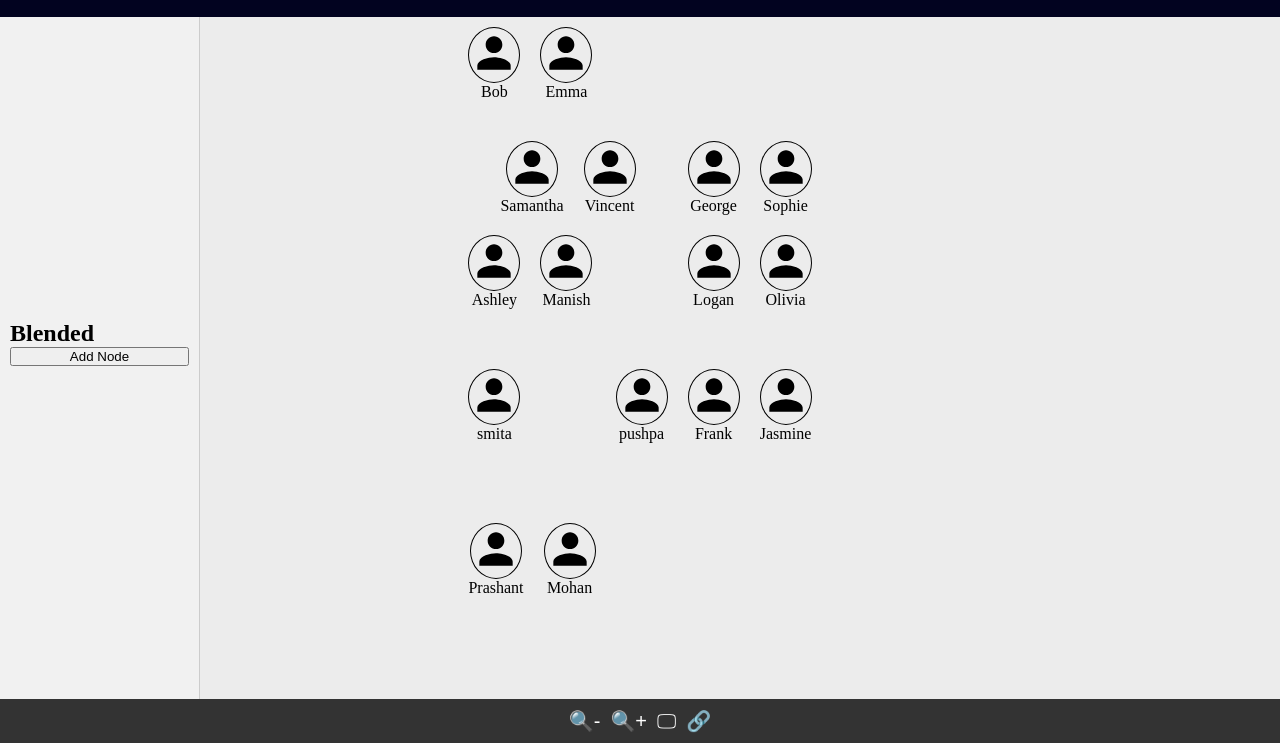
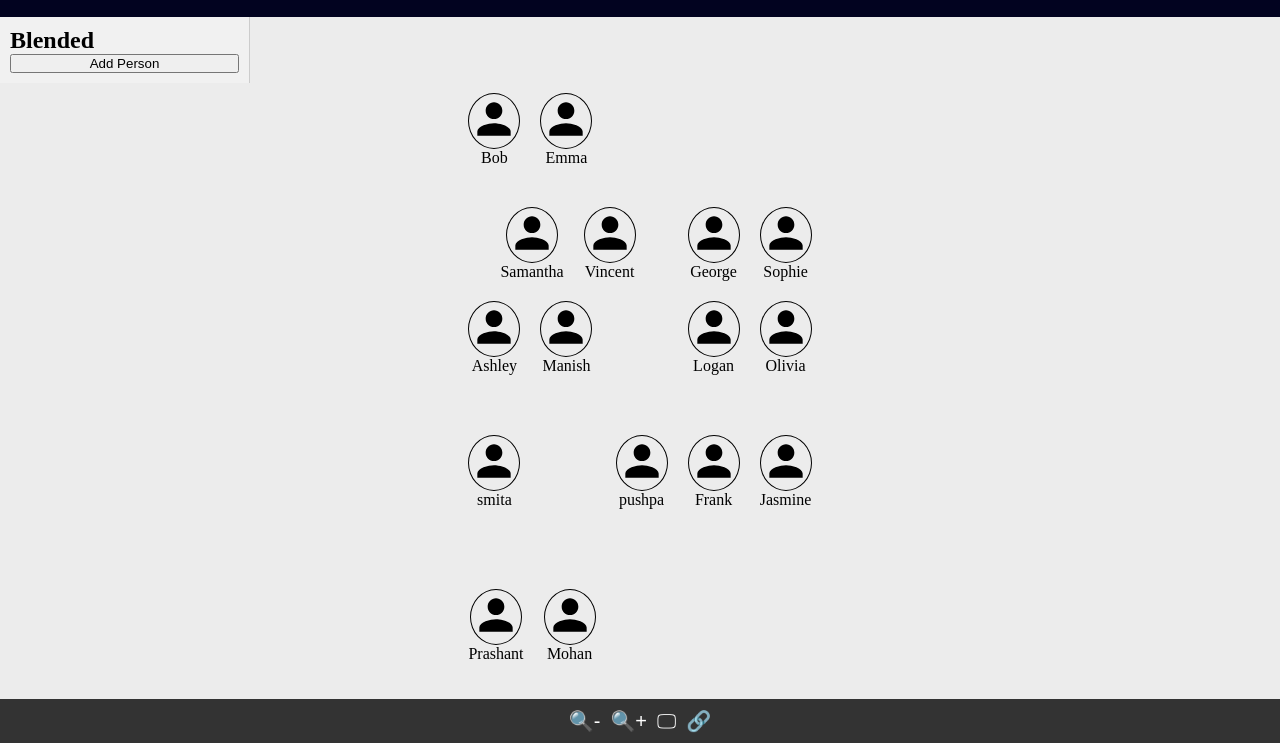
Before and after one commit to naiyah-hub/blended, a Gatsby site: page /App in a window 1280 px wide. Shown: the part 57-800 px from the top of the page. Built offline with nearby package versions, Linux system fonts and the light colour scheme; Gatsby itself is replaced by a stand-in of ours.

Commit message:
adjusted nav bar

```diff
--- a/src/components/NavBarComponent/Navbar.css
+++ b/src/components/NavBarComponent/Navbar.css
@@ -5,12 +5,13 @@ nav {
     background-color: #f1f1f1;
     padding: 10px;
     border-right: 1px solid #cccccc;
-    position: fixed;
+    /* position: fixed; */
+    position: relative;
     left: 0;
     top: 0;
     bottom: 0;
-    width: 200px;
-    z-index: -1;
+    width: 250px;
+    /* z-index: -1; */
 }
 
 form {
@@ -18,10 +19,6 @@ form {
     flex-direction: column;
     align-items: flex-start;
     gap: 5px;
-}
-
-input[type="text"] {
-    width: 200px;
 }
 
 label {
--- a/src/components/NavBarComponent/Navbar.js
+++ b/src/components/NavBarComponent/Navbar.js
@@ -5,8 +5,8 @@ const MainNavBar = ({ onAddNodeClick }) => {
     return(
         <>
         <nav id="main-nav">
-        <h1>Blended</h1>
-        <button id="add-node" onClick={onAddNodeClick}>Add Node</button>
+        <h1> Blended</h1>
+        <button id="add-node" onClick={onAddNodeClick}>Add Person</button>
         </nav>
         </>
     )
```
